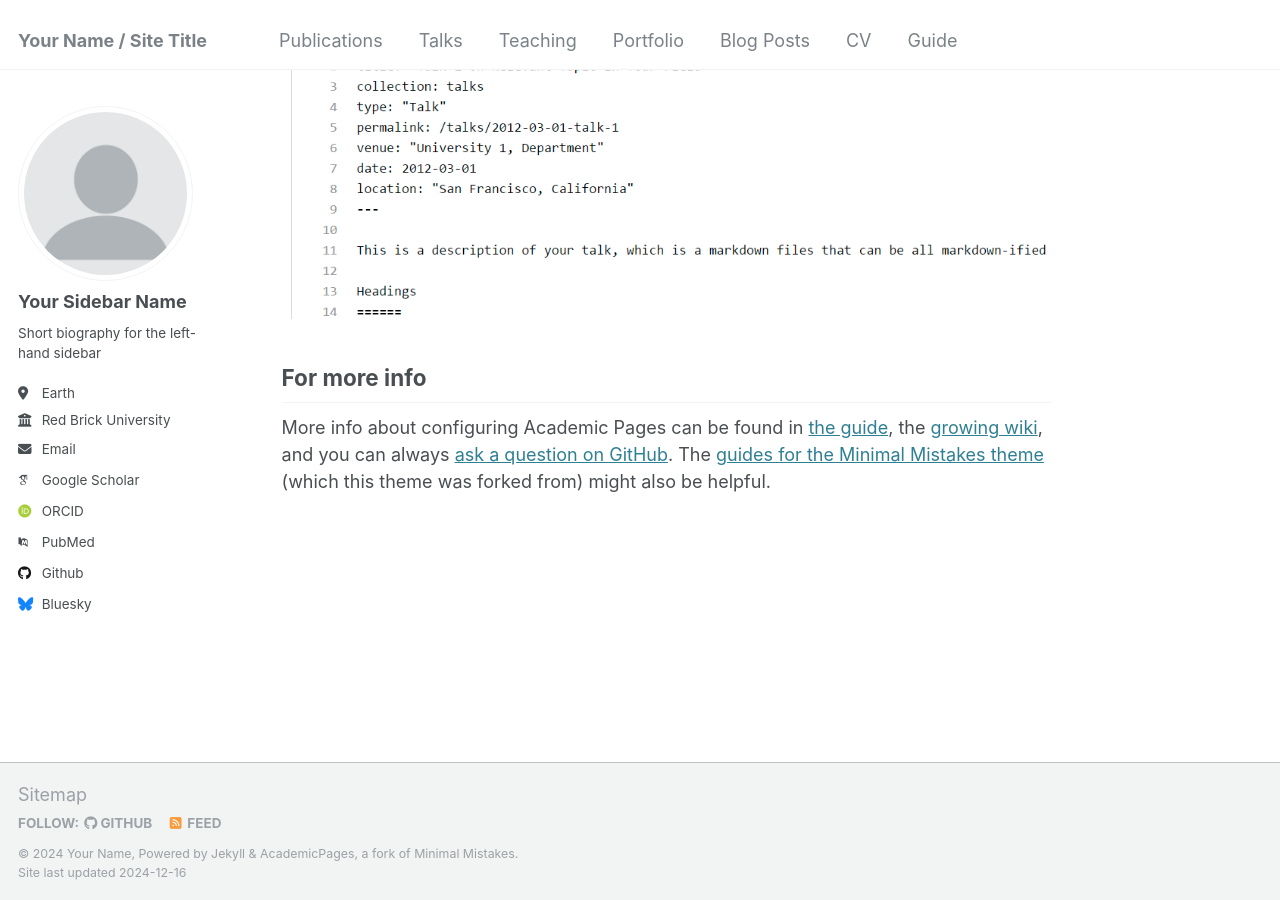
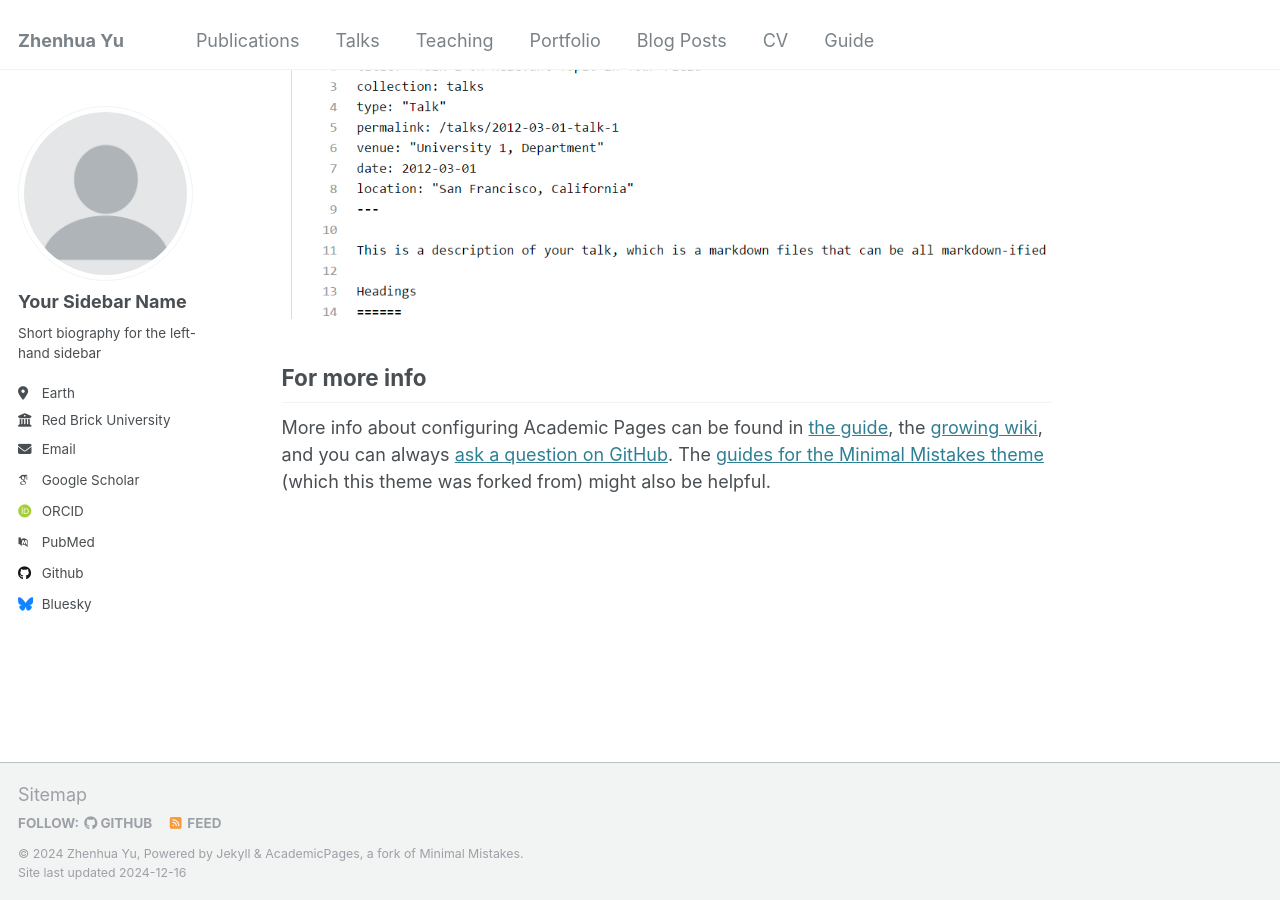
Before and after one commit to DrZhenhuaYu/DrZhenhuaYu.github.io, a Jekyll site: the page built from _pages/about.md, in a window 1280 px wide and 900 px high, scrolled down 2643 px. Built offline with Jekyll 4.4.1, drawn with Linux system fonts in a browser that asks for light colours; some web fonts are replaced.

Commit message:
Update _config.yml

```diff
--- a/_config.yml
+++ b/_config.yml
@@ -8,13 +8,13 @@
 
 # Basic Site Settings
 locale                   : "en-US"
-title                    : "Your Name / Site Title"
+title                    : "Zhenhua Yu"
 title_separator          : "-"
-name                     : &name "Your Name"
+name                     : &name "Zhenhua Yu"
 description              : &description "personal description"
-url                      : https://academicpages.github.io # the base hostname & protocol for your site e.g. "https://[your GitHub username].github.io"
+url                      : https://drzhenhuayu.github.io/ # the base hostname & protocol for your site e.g. "https://[your GitHub username].github.io"
 baseurl                  : "" # the subpath of your site, e.g. "/blog"
-repository               : "academicpages/academicpages.github.io"
+repository               : "drzhenhuayu/drzhenhuayu.github.io"
 
 # Site Author - The following control what appear as part of the author content on the side bar.
 #               If a field is blank the icon and link will not appear, otherwise it will be shown.
```
